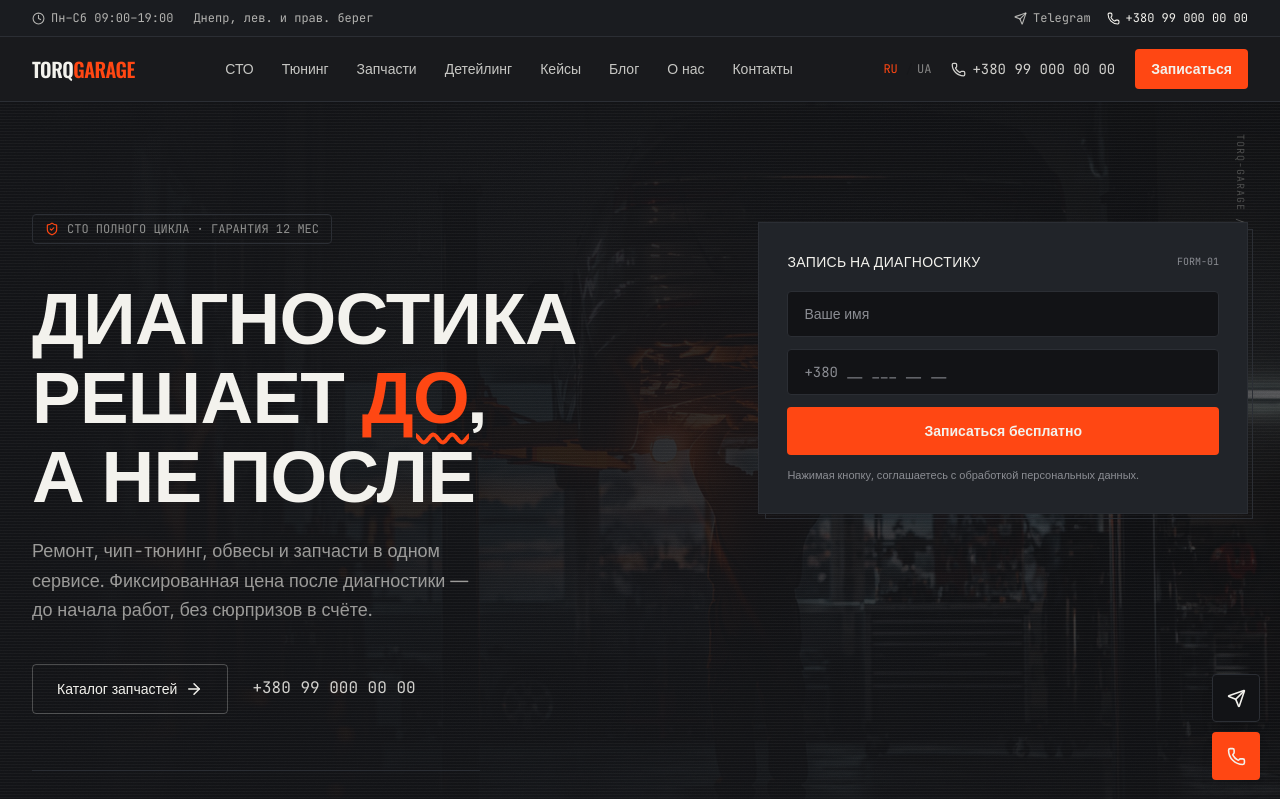
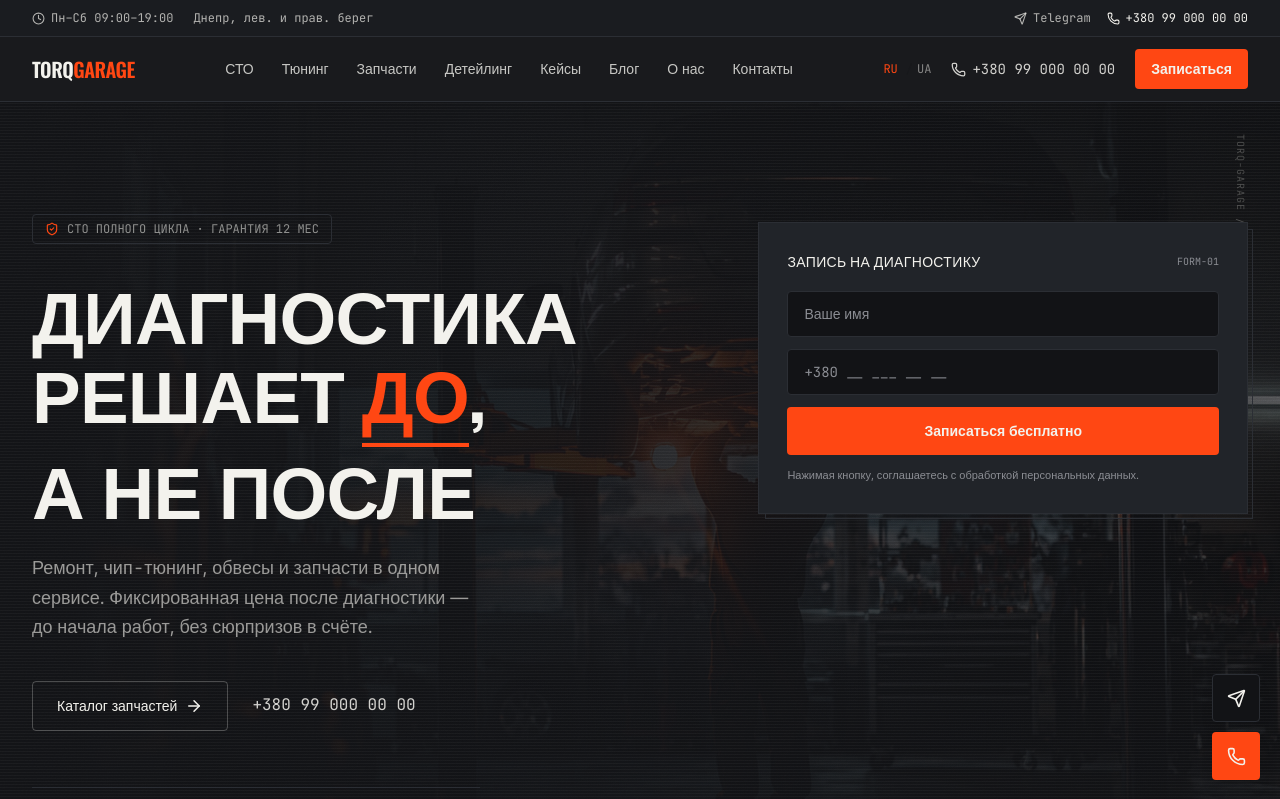
Before and after one commit to fantasito/torq-garage, a Next.js app: page /ru in a window 1280 px wide. Shown: the top 799 px of the page. Built offline with nearby package versions, Linux system fonts and the light colour scheme; a web font is replaced by a local one.

Commit message:
fix: replace unreliable wavy text-decoration with solid border-bottom underline v2

```diff
--- a/components/home/Hero.tsx
+++ b/components/home/Hero.tsx
@@ -36,7 +36,7 @@ export default function Hero() {
             {t("titleLine1")} <br />
             {t("titleVerb")}{" "}
             <span
-              className="text-signal underline decoration-wavy [text-decoration-thickness:0.06em] [text-underline-offset:0.14em]"
+              className="relative inline-block text-signal pb-[0.18em] border-b-[0.06em] border-signal"
             >
               {t("titleHighlight")}
             </span>
```
